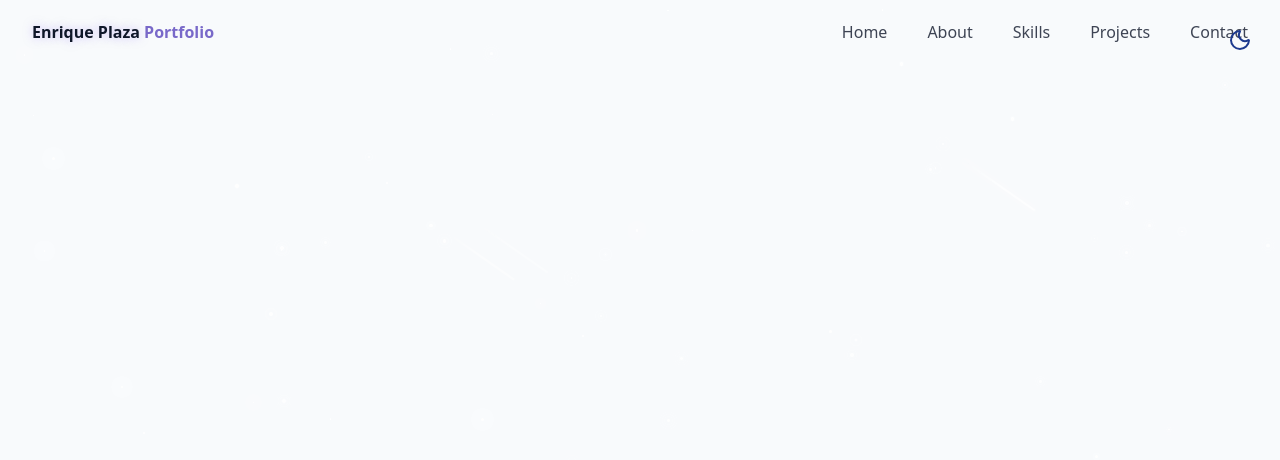
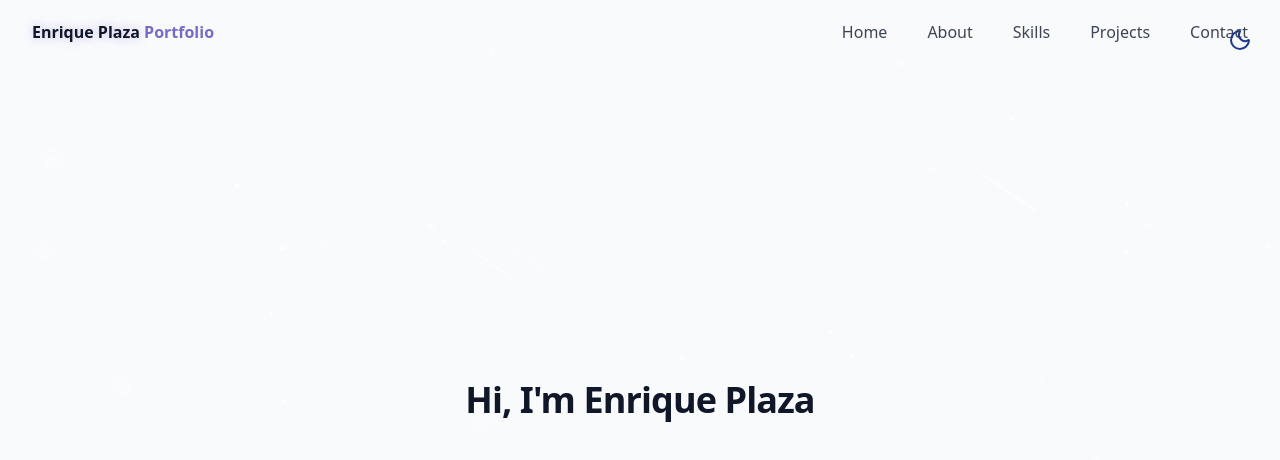
Before and after one commit to enriplaso/enrique-porfolio, a React (Vite) app: page / in a window 1280 px wide. Shown: the top 460 px of the page. Built offline with nearby package versions, Linux system fonts and the light colour scheme.

Commit message:
HeroSection

```diff
--- /dev/null
+++ b/src/components/HeroSection.tsx
@@ -0,0 +1,18 @@
+export const HeroSection = () => {
+  return (
+    <section
+      id="hero"
+      className="relative min-h-screen flex flex-col items-center justify-center px-4"
+    >
+      <div className="container max-w-4xl mx-auto text-center z-10">
+        <div className="space-y-6">
+          <h1 className="text-4xl md:tex-6xl font-bold tracking-tight">
+            <span>Hi, I'm </span>
+            <span>Enrique </span>
+            <span>Plaza</span>
+          </h1>
+        </div>
+      </div>
+    </section>
+  );
+};
--- a/src/pages/Home.tsx
+++ b/src/pages/Home.tsx
@@ -1,12 +1,18 @@
 import { Navbar } from "@/components/NavBar";
 import { ThemeToggle } from "@/components/ThemeToggle";
 import { Background } from "@/components/Background";
+import { HeroSection } from "@/components/HeroSection";
+
 export const Home = () => {
   return (
     <div className="min-h-screen bg-background text-foreground overflow-x-hidden">
       <ThemeToggle />
       <Background />
       <Navbar />
+
+      <main>
+        <HeroSection></HeroSection>
+      </main>
     </div>
   );
 };
```
